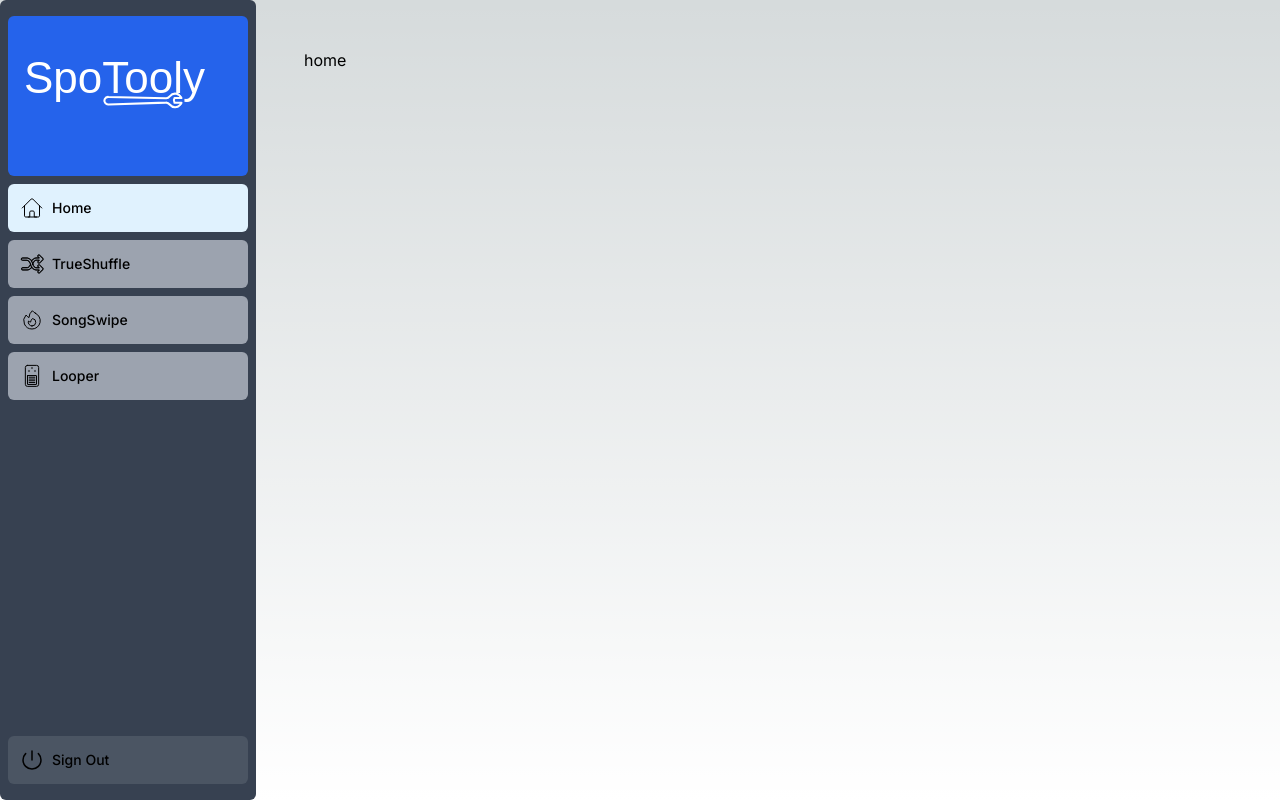
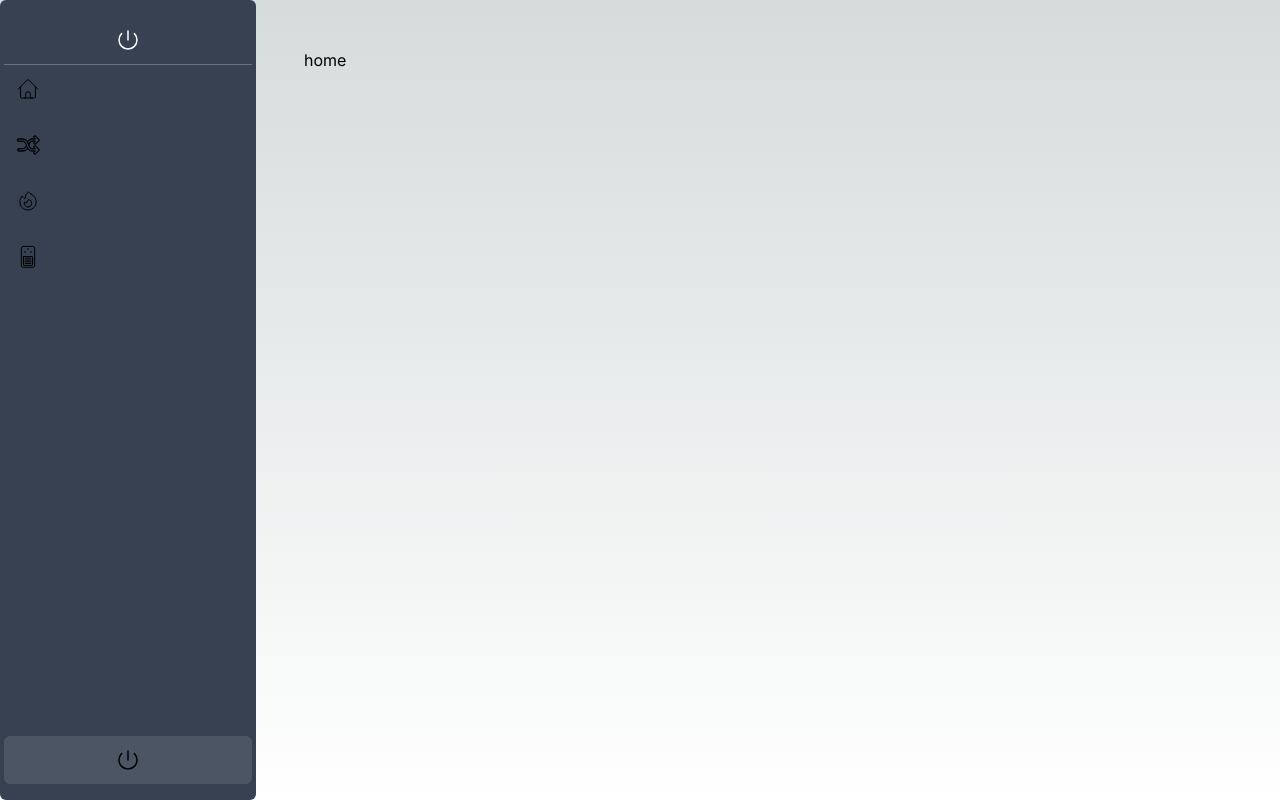
Before and after one commit to JakelMichiels/TrueShuffle, a Next.js app: page /home in a window 1280 px wide. Built offline with nearby package versions, Linux system fonts and the light colour scheme; a web font is replaced by a local one.

Commit message:
added sidebar animation

```diff
--- a/app/home/layout.tsx
+++ b/app/home/layout.tsx
@@ -1,10 +1,11 @@
 import SideNav from "@/app/ui/home/side-bar";
+
 export const experimental_ppr = true;
 
 export default function Layout({ children }: { children: React.ReactNode }) {
   return (
     <div className="flex h-screen flex-col md:flex-row md:overflow-hidden">
-      <div className="w-full flex-none md:w-64">
+      <div className="group w-full flex-none md:hover:w-64 md:w-14 transition-all hover:duration-500">
         <SideNav />
       </div>
       <div className="flex-grow p-6 md:overflow-y-auto md:p-12">{children}</div>
--- a/app/ui/home/nav-links.tsx
+++ b/app/ui/home/nav-links.tsx
@@ -18,7 +18,11 @@ const links = [
   { name: "Looper", href: "/home/looper", icon: LooperIcon },
 ];
 
-export default function NavLinks() {
+interface NavProps {
+  isHovered: boolean;
+}
+
+export default function NavLinks({ isHovered }: NavProps) {
   const pathname = usePathname();
   return (
     <>
@@ -29,16 +33,25 @@ export default function NavLinks() {
             key={link.name}
             href={link.href}
             className={clsx(
-              "flex h-[48px] grow items-center justify-center gap-2 rounded-md bg-gray-400 p-3 text-sm font-medium hover:bg-sky-100 hover:text-blue-600 md:flex-none md:justify-start md:p-2 md:px-3",
+              "flex h-[48px] w-full items-center justify-start gap-2 p-3 text-sm font-medium hover:bg-gray-300 md:p-2 md:px-3",
               {
-                "bg-sky-100 text-white-600": pathname === link.href,
+                "bg-grey-100": pathname === link.href,
               },
-              {"text-black": pathname !== link.href }
-
+              { "text-black": pathname !== link.href }
             )}
           >
-            <LinkIcon className="w-6 stroke-1 " />
-            <p className="hidden md:block">{link.name}</p>
+            <div className="flex flex-row items-center">
+              <LinkIcon className=" w-6 stroke-1 " />
+              <p className="hidden md:block">
+                <span
+                  className={
+                    "ml-2 overflow-hidden md:inline ml-2 opacity-0 transition-opacity duration-500 group-hover:w-auto group-hover:opacity-100"
+                  }
+                >
+                  {isHovered ? link.name : ""}
+                </span>
+              </p>
+            </div>
           </Link>
         );
       })}
--- a/app/ui/home/side-bar.tsx
+++ b/app/ui/home/side-bar.tsx
@@ -1,33 +1,52 @@
+"use client";
+
 import Link from "next/link";
 import NavLinks from "@/app/ui/home/nav-links";
 import { signOut } from "next-auth/react";
 import SpoToolyLogo from "@/app/ui/SpoTooly-logo";
 import { PowerIcon } from "@heroicons/react/24/outline";
+import clsx from "clsx";
+import { useState } from "react";
 
 export default function SideNav() {
+  const handleLogout = async () => {
+    await signOut({ callbackUrl: "/" });
+  };
+
+  const [isHovered, setIsHovered] = useState(false);
+
   return (
-    <div className="flex h-full flex-col px-3 py-4 md:px-2 bg-gray-700 rounded-md">
+    <div
+      className="flex h-full flex-col px-3 py-4 md:px-1 rounded-md bg-gray-700"
+      onMouseEnter={() => {
+        setIsHovered(true);
+        console.log(isHovered);
+      }}
+      onMouseLeave={() => {
+        setIsHovered(false);
+      }}
+    >
       <Link
-        className="mb-2 flex h-20 items-end justify-start rounded-md bg-blue-600 p-4 md:h-40"
+        className="flex h-[48px] items-center justify-center gap-2 p-3 text-sm font-medium md:p-2 md:px-3"
         href="/"
       >
-        <div className="w-32 text-white md:w-40">
-          <SpoToolyLogo />
+        <div className="flex item-center justify-center w-6 text-white ">
+          <PowerIcon />
         </div>
       </Link>
-      <div className="flex grow flex-row justify-between space-x-2 md:flex-col md:space-x-0 md:space-y-2">
-        <NavLinks />
-        <div className="hidden h-auto w-full grow rounded-md md:block"></div>
+      <div className="flex border-t border-gray-500 grow items-center flex-row justify-between space-x-2 md:flex-col md:space-x-0 md:space-y-2">
+        <NavLinks isHovered={isHovered} />
+        <div className="hidden h-auto w-full grow md:block"></div>
 
         <button
-          onClick={async () => {
-            "use server";
-            await signOut({ callbackUrl: "/" });
-          }}
-          className="flex h-[48px] w-full grow items-center justify-center gap-2 rounded-md bg-gray-600 p-3 text-sm font-medium hover:bg-sky-100 hover:text-blue-600 md:flex-none md:justify-start md:p-2 md:px-3"
+          onClick={handleLogout}
+          className="h-[48px] w-full grow items-center justify-center gap-2 rounded-md bg-gray-600 p-3 text-sm font-medium hover:bg-sky-100 hover:text-blue-600 md:flex-none md:p-2 md:px-3"
         >
-          <PowerIcon className="w-6" />
-          <div className="hidden md:block">Sign Out</div>
+          <div className="flex items-center justify-center">
+            <PowerIcon className="w-6" />
+          </div>
+
+          <div className="hidden md:block"></div>
         </button>
       </div>
     </div>
```
